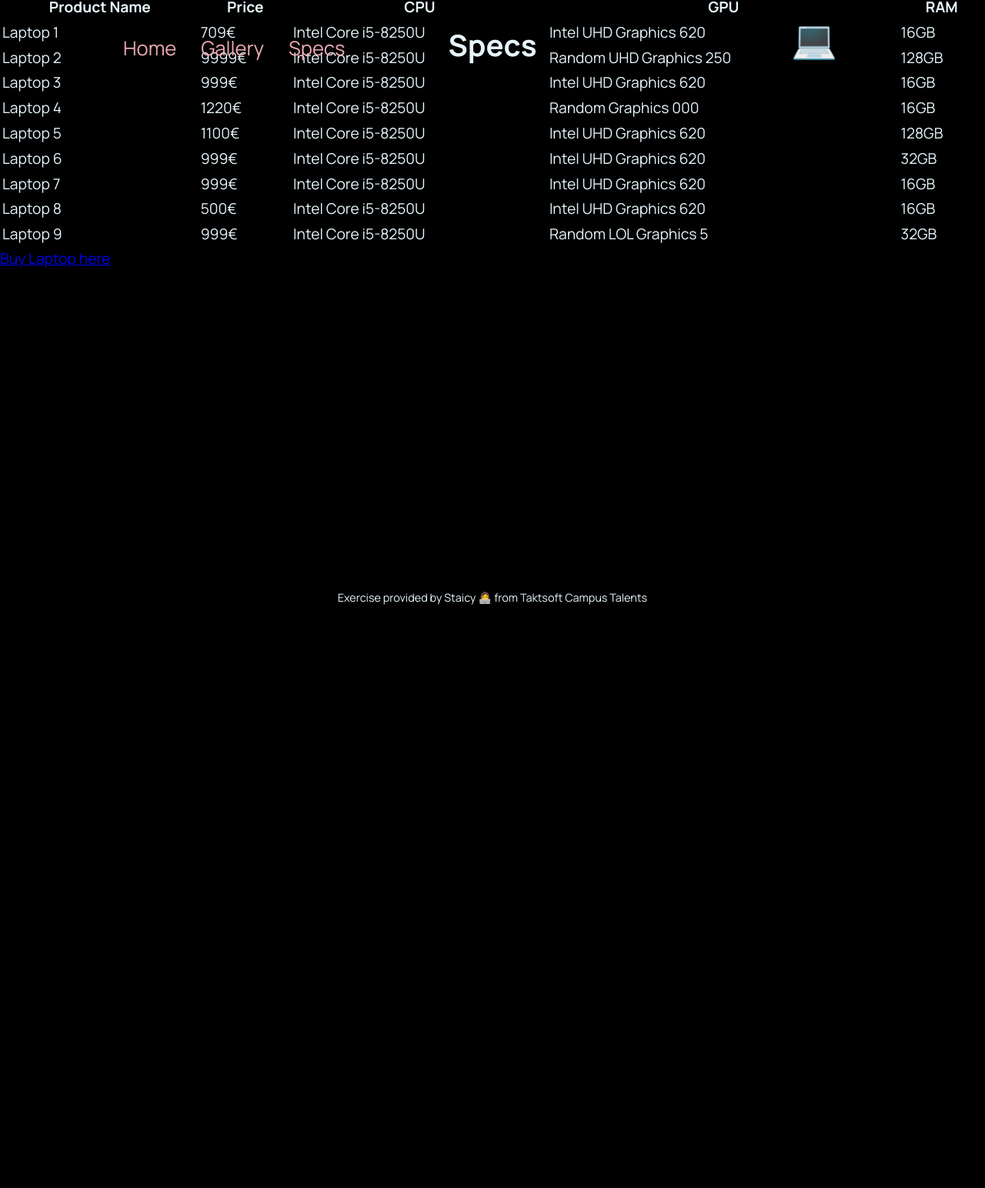
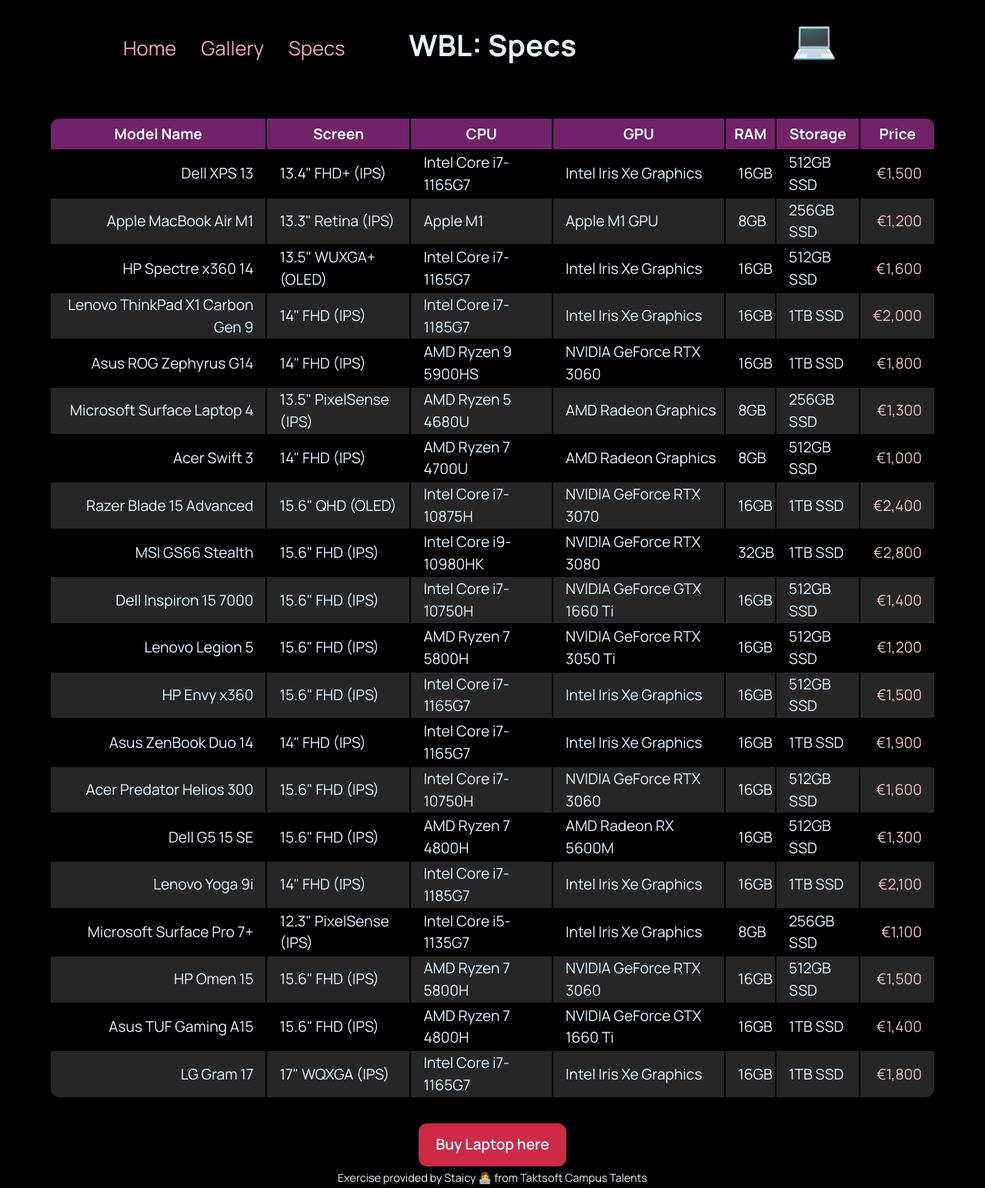
Before and after one commit to Bootreen/css-final, a plain HTML site: page specs.html in a window 1280 px wide. Shown: the part 8-1552 px from the top of the page at 77% size. Before the commit the page ends 800 px from the top, so only its background shows below. Drawn offline with Linux system fonts and the light colour scheme.

Commit message:
Finished desktop styling for all pages

```diff
--- a/css/styles.css
+++ b/css/styles.css
@@ -119,13 +119,92 @@
   text-align: center;
 }
 
-.gallery {
+.gallery,
+.specs {
   overflow: hidden;
   width: 90vh;
 }
 
-.gallery header {
+.gallery header,
+.specs header {
   background-color: rgba(0, 0, 0, 0.7);
   padding-bottom: 1rem;
   z-index: 11;
 }
+
+.specs header {
+  background-color: black;
+}
+
+.specs main {
+  width: 100vw;
+  margin-top: 10rem;
+  display: flex;
+  flex-direction: column;
+  align-items: center;
+}
+
+table {
+  width: 90%;
+  margin: 0 auto;
+}
+
+tr:nth-child(odd) td {
+  background-color: rgba(255, 255, 255, 0.15);
+}
+
+th {
+  background-color: #712268;
+  vertical-align: middle;
+}
+
+th:first-child {
+  border-top-left-radius: 0.7rem;
+}
+
+th:last-child {
+  border-top-right-radius: 0.7rem;
+}
+
+tr {
+  height: 2.5rem;
+  vertical-align: middle;
+}
+
+tr:last-child td:first-child {
+  border-bottom-left-radius: 0.7rem;
+}
+
+tr:last-child td:last-child {
+  border-bottom-right-radius: 0.7rem;
+}
+
+td {
+  padding-left: 1rem;
+}
+
+td:first-child,
+td:last-child {
+  text-align: right;
+  padding-right: 1rem;
+}
+
+td:last-child {
+  color: #f2c0c8;
+}
+
+.cta-button {
+  margin-top: 2rem;
+  width: 12rem;
+  height: 3.5rem;
+  background-color: #cd2a46;
+  border-radius: 0.7rem;
+  align-content: center;
+  text-align: center;
+}
+
+.cta-button a {
+  text-decoration: none;
+  color: #e7f6fd;
+  font-weight: 600;
+}
--- a/specs.html
+++ b/specs.html
@@ -6,7 +6,7 @@
     <link rel="stylesheet" type="text/css" href="./css/styles.css" />
     <title>CSS Final Exercise 🚀</title>
   </head>
-  <body>
+  <body class="specs">
     <header>
       <nav>
         <ul>
@@ -18,86 +18,207 @@
           <li><a href="./index.html">💻</a></li>
         </ul>
       </nav>
-      <h1>Specs</h1>
+      <h1>WBL: Specs</h1>
     </header>
     <main>
       <table>
-        <tr>
-          <th>Product Name</th>
-          <th>Price</th>
-          <th>CPU</th>
-          <th>GPU</th>
-          <th>RAM</th>
-        </tr>
         <tbody>
           <tr>
-            <td>Laptop 1</td>
-            <td>709€</td>
-            <td>Intel Core i5-8250U</td>
-            <td>Intel UHD Graphics 620</td>
-            <td>16GB</td>
+            <th>Model Name</th>
+            <th>Screen</th>
+            <th>CPU</th>
+            <th>GPU</th>
+            <th>RAM</th>
+            <th>Storage</th>
+            <th>Price</th>
           </tr>
           <tr>
-            <td>Laptop 2</td>
-            <td>9999€</td>
-            <td>Intel Core i5-8250U</td>
-            <td>Random UHD Graphics 250</td>
-            <td>128GB</td>
+            <td>Dell XPS 13</td>
+            <td>13.4" FHD+ (IPS)</td>
+            <td>Intel Core i7-1165G7</td>
+            <td>Intel Iris Xe Graphics</td>
+            <td>16GB</td>
+            <td>512GB SSD</td>
+            <td>€1,500</td>
           </tr>
           <tr>
-            <td>Laptop 3</td>
-            <td>999€</td>
-            <td>Intel Core i5-8250U</td>
-            <td>Intel UHD Graphics 620</td>
-            <td>16GB</td>
+            <td>Apple MacBook Air M1</td>
+            <td>13.3" Retina (IPS)</td>
+            <td>Apple M1</td>
+            <td>Apple M1 GPU</td>
+            <td>8GB</td>
+            <td>256GB SSD</td>
+            <td>€1,200</td>
           </tr>
           <tr>
-            <td>Laptop 4</td>
-            <td>1220€</td>
-            <td>Intel Core i5-8250U</td>
-            <td>Random Graphics 000</td>
+            <td>HP Spectre x360 14</td>
+            <td>13.5" WUXGA+ (OLED)</td>
+            <td>Intel Core i7-1165G7</td>
+            <td>Intel Iris Xe Graphics</td>
             <td>16GB</td>
+            <td>512GB SSD</td>
+            <td>€1,600</td>
           </tr>
           <tr>
-            <td>Laptop 5</td>
-            <td>1100€</td>
-            <td>Intel Core i5-8250U</td>
-            <td>Intel UHD Graphics 620</td>
-            <td>128GB</td>
+            <td>Lenovo ThinkPad X1 Carbon Gen 9</td>
+            <td>14" FHD (IPS)</td>
+            <td>Intel Core i7-1185G7</td>
+            <td>Intel Iris Xe Graphics</td>
+            <td>16GB</td>
+            <td>1TB SSD</td>
+            <td>€2,000</td>
           </tr>
           <tr>
-            <td>Laptop 6</td>
-            <td>999€</td>
-            <td>Intel Core i5-8250U</td>
-            <td>Intel UHD Graphics 620</td>
-            <td>32GB</td>
+            <td>Asus ROG Zephyrus G14</td>
+            <td>14" FHD (IPS)</td>
+            <td>AMD Ryzen 9 5900HS</td>
+            <td>NVIDIA GeForce RTX 3060</td>
+            <td>16GB</td>
+            <td>1TB SSD</td>
+            <td>€1,800</td>
           </tr>
           <tr>
-            <td>Laptop 7</td>
-            <td>999€</td>
-            <td>Intel Core i5-8250U</td>
-            <td>Intel UHD Graphics 620</td>
-            <td>16GB</td>
+            <td>Microsoft Surface Laptop 4</td>
+            <td>13.5" PixelSense (IPS)</td>
+            <td>AMD Ryzen 5 4680U</td>
+            <td>AMD Radeon Graphics</td>
+            <td>8GB</td>
+            <td>256GB SSD</td>
+            <td>€1,300</td>
           </tr>
           <tr>
-            <td>Laptop 8</td>
-            <td>500€</td>
-            <td>Intel Core i5-8250U</td>
-            <td>Intel UHD Graphics 620</td>
-            <td>16GB</td>
+            <td>Acer Swift 3</td>
+            <td>14" FHD (IPS)</td>
+            <td>AMD Ryzen 7 4700U</td>
+            <td>AMD Radeon Graphics</td>
+            <td>8GB</td>
+            <td>512GB SSD</td>
+            <td>€1,000</td>
           </tr>
           <tr>
-            <td>Laptop 9</td>
-            <td>999€</td>
-            <td>Intel Core i5-8250U</td>
-            <td>Random LOL Graphics 5</td>
+            <td>Razer Blade 15 Advanced</td>
+            <td>15.6" QHD (OLED)</td>
+            <td>Intel Core i7-10875H</td>
+            <td>NVIDIA GeForce RTX 3070</td>
+            <td>16GB</td>
+            <td>1TB SSD</td>
+            <td>€2,400</td>
+          </tr>
+          <tr>
+            <td>MSI GS66 Stealth</td>
+            <td>15.6" FHD (IPS)</td>
+            <td>Intel Core i9-10980HK</td>
+            <td>NVIDIA GeForce RTX 3080</td>
             <td>32GB</td>
+            <td>1TB SSD</td>
+            <td>€2,800</td>
+          </tr>
+          <tr>
+            <td>Dell Inspiron 15 7000</td>
+            <td>15.6" FHD (IPS)</td>
+            <td>Intel Core i7-10750H</td>
+            <td>NVIDIA GeForce GTX 1660 Ti</td>
+            <td>16GB</td>
+            <td>512GB SSD</td>
+            <td>€1,400</td>
+          </tr>
+          <tr>
+            <td>Lenovo Legion 5</td>
+            <td>15.6" FHD (IPS)</td>
+            <td>AMD Ryzen 7 5800H</td>
+            <td>NVIDIA GeForce RTX 3050 Ti</td>
+            <td>16GB</td>
+            <td>512GB SSD</td>
+            <td>€1,200</td>
+          </tr>
+          <tr>
+            <td>HP Envy x360</td>
+            <td>15.6" FHD (IPS)</td>
+            <td>Intel Core i7-1165G7</td>
+            <td>Intel Iris Xe Graphics</td>
+            <td>16GB</td>
+            <td>512GB SSD</td>
+            <td>€1,500</td>
+          </tr>
+          <tr>
+            <td>Asus ZenBook Duo 14</td>
+            <td>14" FHD (IPS)</td>
+            <td>Intel Core i7-1165G7</td>
+            <td>Intel Iris Xe Graphics</td>
+            <td>16GB</td>
+            <td>1TB SSD</td>
+            <td>€1,900</td>
+          </tr>
+          <tr>
+            <td>Acer Predator Helios 300</td>
+            <td>15.6" FHD (IPS)</td>
+            <td>Intel Core i7-10750H</td>
+            <td>NVIDIA GeForce RTX 3060</td>
+            <td>16GB</td>
+            <td>512GB SSD</td>
+            <td>€1,600</td>
+          </tr>
+          <tr>
+            <td>Dell G5 15 SE</td>
+            <td>15.6" FHD (IPS)</td>
+            <td>AMD Ryzen 7 4800H</td>
+            <td>AMD Radeon RX 5600M</td>
+            <td>16GB</td>
+            <td>512GB SSD</td>
+            <td>€1,300</td>
+          </tr>
+          <tr>
+            <td>Lenovo Yoga 9i</td>
+            <td>14" FHD (IPS)</td>
+            <td>Intel Core i7-1185G7</td>
+            <td>Intel Iris Xe Graphics</td>
+            <td>16GB</td>
+            <td>1TB SSD</td>
+            <td>€2,100</td>
+          </tr>
+          <tr>
+            <td>Microsoft Surface Pro 7+</td>
+            <td>12.3" PixelSense (IPS)</td>
+            <td>Intel Core i5-1135G7</td>
+            <td>Intel Iris Xe Graphics</td>
+            <td>8GB</td>
+            <td>256GB SSD</td>
+            <td>€1,100</td>
+          </tr>
+          <tr>
+            <td>HP Omen 15</td>
+            <td>15.6" FHD (IPS)</td>
+            <td>AMD Ryzen 7 5800H</td>
+            <td>NVIDIA GeForce RTX 3060</td>
+            <td>16GB</td>
+            <td>512GB SSD</td>
+            <td>€1,500</td>
+          </tr>
+          <tr>
+            <td>Asus TUF Gaming A15</td>
+            <td>15.6" FHD (IPS)</td>
+            <td>AMD Ryzen 7 4800H</td>
+            <td>NVIDIA GeForce GTX 1660 Ti</td>
+            <td>16GB</td>
+            <td>1TB SSD</td>
+            <td>€1,400</td>
+          </tr>
+          <tr>
+            <td>LG Gram 17</td>
+            <td>17" WQXGA (IPS)</td>
+            <td>Intel Core i7-1165G7</td>
+            <td>Intel Iris Xe Graphics</td>
+            <td>16GB</td>
+            <td>1TB SSD</td>
+            <td>€1,800</td>
           </tr>
         </tbody>
       </table>
-      <a href="https://www.refurbed.de/c/laptops/" target="_blank"
-        >Buy Laptop here</a
-      >
+      <div class="cta-button">
+        <a href="https://www.refurbed.de/c/laptops/" target="_blank"
+          >Buy Laptop here</a
+        >
+      </div>
     </main>
     <footer>
       <ul>
```
